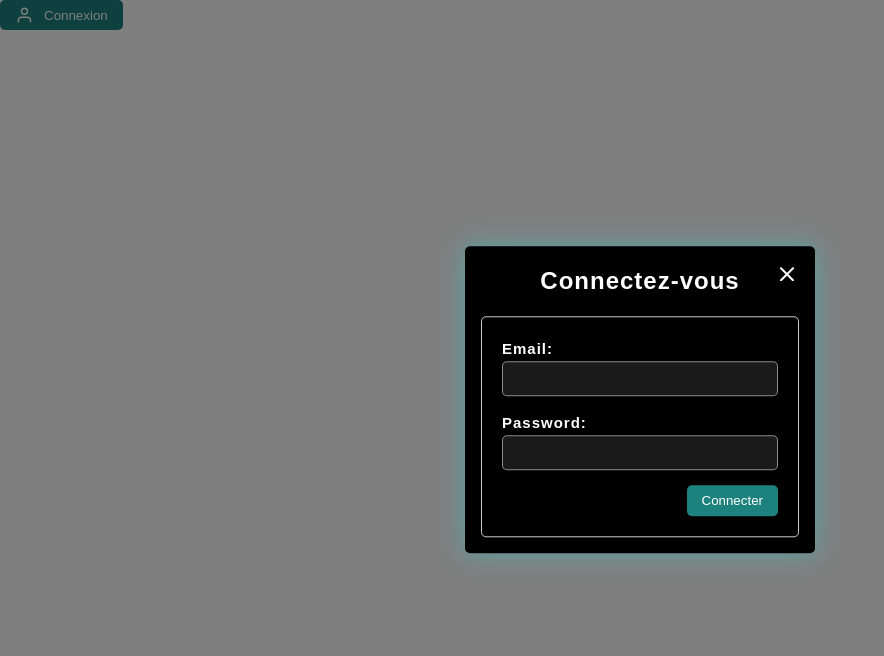
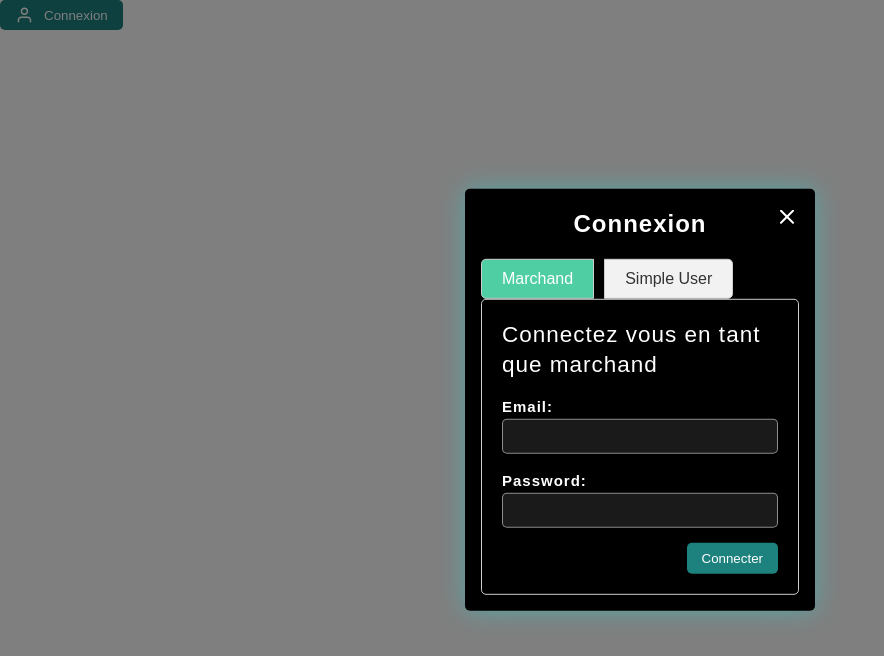
Before and after one commit to Jerrinald/nodeJs-challenge, a Vue app in the folder project/client/: page /login in a window 1280 px wide. Both pictures are taken after a click on the button "Connexion". Shown: the top 656 px of the page, without its empty margins (0-884 px from the left). Built offline with nearby package versions, Linux system fonts and the light colour scheme.

Commit message:
login two forms

```diff
--- a/project/client/src/views/auth/Login.vue
+++ b/project/client/src/views/auth/Login.vue
@@ -8,11 +8,16 @@
     <div class="backdrop" @click.self="toggleModal"></div>
     <div class="modal-box">
       <div class="modal-title">
-        Connectez-vous<slot name="close-icon" :closeModal="toggleModal"></slot>
+        Connexion<slot name="close-icon" :closeModal="toggleModal"></slot>
       </div>
       <div class="modal-content">
-        <div class="login-form">
+        <div class="form-selection">
+          <button @click="showMarchandForm" class="form-selection-btn marchand" :class="{ active: selectedForm === 'marchand' }">Marchand</button>
+          <button @click="showSimpleUserForm" class="form-selection-btn simple-user" :class="{ active: selectedForm === 'simpleUser' }">Simple User</button>
+        </div>
+        <div class="login-form" v-if="selectedForm === 'marchand'">
           <form @submit.prevent="loginUser" class="flex fdc gap-15">
+            <h2>Connectez vous en tant que marchand</h2>
             <div>
               <div>
                 <label for="email">Email:</label>
@@ -27,6 +32,23 @@
             </div>
             <div class="flex jce">
               <button class="btn-primary" type="submit">Connecter</button>
+            </div>
+          </form>
+        </div>
+
+        <div class="login-form" v-else>
+          <form @submit.prevent="loginUserSimple" class="flex fdc gap-25">
+            <h2>Connectez vous en tant qu'utilisateur</h2>
+            <div>
+              <label for="email">Email:</label>
+              <input type="email" id="email" v-model="userSimple.email" required>
+            </div>
+            <div>
+              <label for="password">Password:</label>
+              <input type="password" id="password" v-model="userSimple.password" required>
+            </div>
+            <div class="flex jce">
+              <button type="submit" class="btn btn-primary">Connexion</button>
             </div>
           </form>
         </div>
@@ -53,10 +75,25 @@ let user = reactive({
   password: ''
 });
 
+let userSimple = reactive({
+  email: '',
+  password: ''
+});
+
 const openModal = ref(false);
 
 function toggleModal() {
   openModal.value = !openModal.value;
+}
+
+let selectedForm = ref('marchand'); // Default to displaying the "Marchand" form
+
+function showMarchandForm() {
+  selectedForm.value = 'marchand';
+}
+
+function showSimpleUserForm() {
+  selectedForm.value = 'simpleUser';
 }
 
 async function loginUser() {
@@ -67,6 +104,33 @@ async function loginUser() {
         'Content-Type': 'application/json'
       },
       body: JSON.stringify(user)
+    });
+
+    if (response.ok) {
+      const data = await response.json();
+      // Gérer la réponse de l'API en fonction de vos besoins
+      console.log(data);
+      const tokenExpiration = Date.now() + 3600 * 1000; // La durée doit correspondre à celle que vous avez définie côté serveur (ici 1 heure)
+
+      // on rajoute le token dans le localStorage
+      localStorage.setItem('token', data.token);
+      localStorage.setItem('tokenExpiration', tokenExpiration);
+    } else {
+      console.error('Login failed');
+    }
+  } catch (error) {
+    console.error('An error occurred:', error);
+  }
+}
+
+async function loginUserSimple() {
+  try {
+    const response = await fetch('http://localhost:3000/loginUser', {
+      method: 'POST',
+      headers: {
+        'Content-Type': 'application/json'
+      },
+      body: JSON.stringify(userSimple)
     });
 
     if (response.ok) {
@@ -143,4 +207,34 @@ async function loginUser() {
   padding: 20px;
   border: 1px solid #ccc;
   border-radius: 5px;
-}</style>
+}
+
+
+.form-selection {
+  display: flex;
+  gap: 10px;
+}
+
+.form-selection-btn {
+  padding: 10px 20px;
+  font-size: 16px;
+  border: 1px solid #ccc;
+  background-color: #f2f2f2;
+  color: #333;
+  cursor: pointer;
+  transition: background-color 0.3s, color 0.3s;
+}
+
+.form-selection-btn.active {
+  background-color: #50cea3;
+  color: #fff;
+}
+
+.form-selection-btn.marchand {
+  border-radius: 5px 0 0 5px;
+}
+
+.form-selection-btn.simple-user {
+  border-radius: 0 5px 5px 0;
+}
+</style>
```
